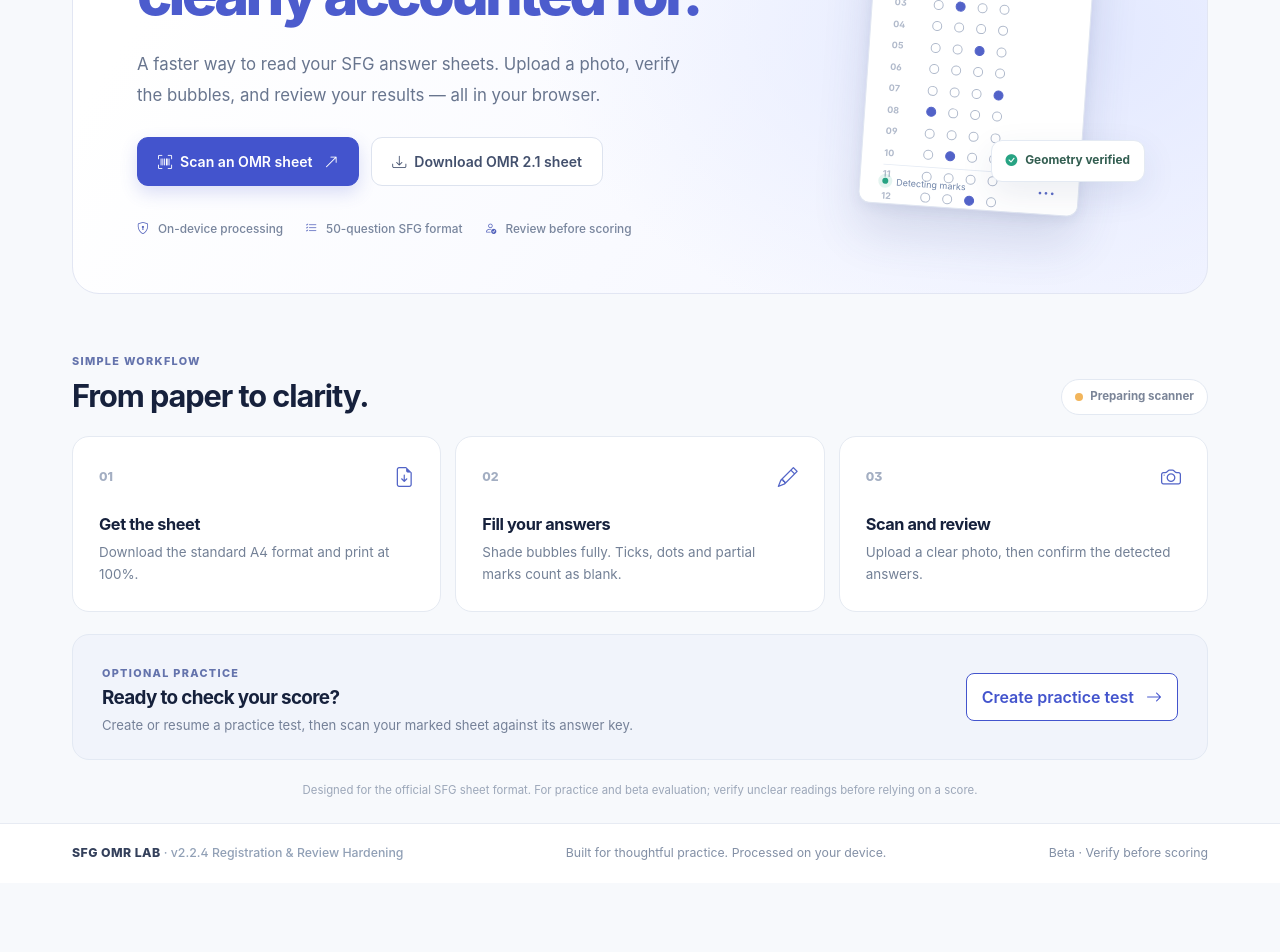
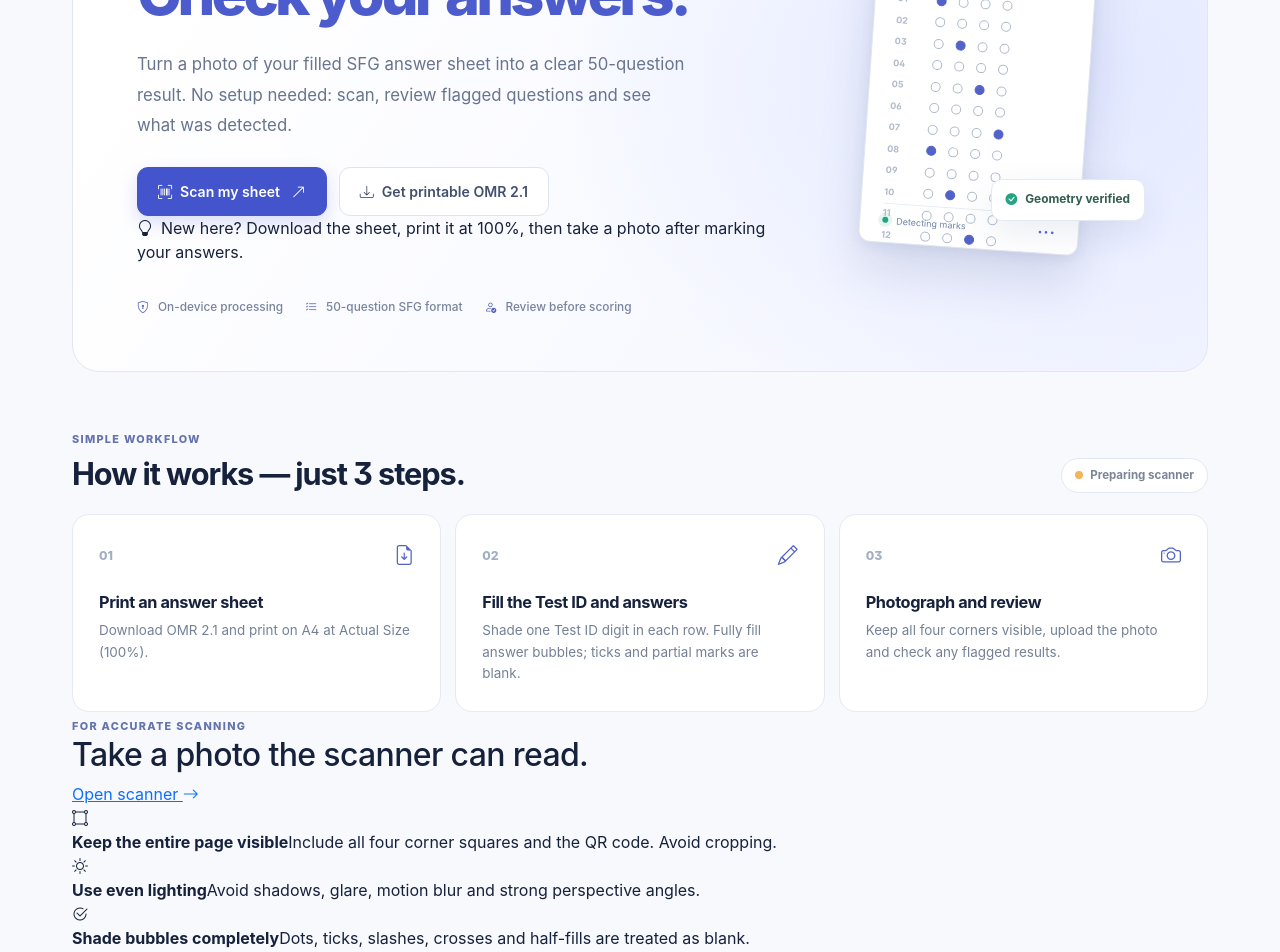
Before and after one commit to aalsiyodha/sfg-omr-lab, a React (Vite) app: page / in a window 1280 px wide. Shown: the part 300-1252 px from the top of the page. Before the commit the page ends 1183 px from the top, so only its background shows below. Built offline with nearby package versions, Linux system fonts and the light colour scheme.

Commit message:
ux: first-time-user homepage copy, three-step instructions and camera photo guidance

```diff
--- a/src/pages/HomePage.tsx
+++ b/src/pages/HomePage.tsx
@@ -6,9 +6,9 @@ import { APP_VERSION } from '../config/version';
 
 interface Props { appState: AppState; }
 const steps = [
-  { n:'01', icon:'bi-file-earmark-arrow-down', title:'Get the sheet', body:'Download the standard A4 format and print at 100%.' },
-  { n:'02', icon:'bi-pencil', title:'Fill your answers', body:'Shade bubbles fully. Ticks, dots and partial marks count as blank.' },
-  { n:'03', icon:'bi-camera', title:'Scan and review', body:'Upload a clear photo, then confirm the detected answers.' },
+  { n:'01', icon:'bi-file-earmark-arrow-down', title:'Print an answer sheet', body:'Download OMR 2.1 and print on A4 at Actual Size (100%).' },
+  { n:'02', icon:'bi-pencil', title:'Fill the Test ID and answers', body:'Shade one Test ID digit in each row. Fully fill answer bubbles; ticks and partial marks are blank.' },
+  { n:'03', icon:'bi-camera', title:'Photograph and review', body:'Keep all four corners visible, upload the photo and check any flagged results.' },
 ];
 
 export default function HomePage({ appState }: Props) {
@@ -25,14 +25,15 @@ export default function HomePage({ appState }: Props) {
       <section className="product-hero">
         <div className="product-hero-content">
           <div className="product-eyebrow"><span className="product-eyebrow-dot" /> SFG OMR LAB <span className="product-eyebrow-separator">/</span> {APP_VERSION}</div>
-          <h1>Every mark,<br/><span>clearly accounted for.</span></h1>
-          <p className="product-hero-lead">A faster way to read your SFG answer sheets. Upload a photo, verify the bubbles, and review your results — all in your browser.</p>
+          <h1>Scan your OMR sheet.<br/><span>Check your answers.</span></h1>
+          <p className="product-hero-lead">Turn a photo of your filled SFG answer sheet into a clear 50-question result. No setup needed: scan, review flagged questions and see what was detected.</p>
           <div className="product-actions">
-            <Link to="/scan" className="btn btn-primary btn-lg product-primary-cta"><i className="bi bi-upc-scan me-2" />Scan an OMR sheet <i className="bi bi-arrow-up-right ms-2" /></Link>
+            <Link to="/scan" className="btn btn-primary btn-lg product-primary-cta"><i className="bi bi-upc-scan me-2" />Scan my sheet <i className="bi bi-arrow-up-right ms-2" /></Link>
             <button type="button" className="btn btn-outline-secondary btn-lg product-secondary-cta" onClick={downloadSheet} disabled={downloading}>
-              <i className="bi bi-download me-2" />{downloading?'Preparing…':'Download OMR 2.1 sheet'}
+              <i className="bi bi-download me-2" />{downloading?'Preparing…':'Get printable OMR 2.1'}
             </button>
           </div>
+          <p className="product-hero-hint"><i className="bi bi-lightbulb me-2" />New here? Download the sheet, print it at 100%, then take a photo after marking your answers.</p>
           <div className="product-trust-row">
             <span><i className="bi bi-shield-lock" /> On-device processing</span>
             <span><i className="bi bi-list-check" /> 50-question SFG format</span>
@@ -62,7 +63,7 @@ export default function HomePage({ appState }: Props) {
 
       <section className="product-workflow" aria-labelledby="workflow-title">
         <div className="product-section-heading">
-          <div><span className="product-kicker">SIMPLE WORKFLOW</span><h2 id="workflow-title">From paper to clarity.</h2></div>
+          <div><span className="product-kicker">SIMPLE WORKFLOW</span><h2 id="workflow-title">How it works — just 3 steps.</h2></div>
           <span className={'product-engine-pill '+(opencv==='ready'?'ready':opencv==='error'?'error':'')}>
             <span className="status-dot" />{opencv==='ready'?'Scanner ready':opencv==='error'?'Scanner unavailable':'Preparing scanner'}
           </span>
@@ -76,11 +77,22 @@ export default function HomePage({ appState }: Props) {
           ))}
         </div>
       </section>
+      <section className="product-quick-guide" aria-labelledby="photo-guide-title">
+        <div className="product-quick-guide-heading">
+          <div><span className="product-kicker">FOR ACCURATE SCANNING</span><h2 id="photo-guide-title">Take a photo the scanner can read.</h2></div>
+          <Link to="/scan" className="product-inline-link">Open scanner <i className="bi bi-arrow-right" /></Link>
+        </div>
+        <div className="product-guide-grid">
+          <div className="product-guide-item"><i className="bi bi-bounding-box-circles" aria-hidden="true" /><div><strong>Keep the entire page visible</strong><span>Include all four corner squares and the QR code. Avoid cropping.</span></div></div>
+          <div className="product-guide-item"><i className="bi bi-brightness-high" aria-hidden="true" /><div><strong>Use even lighting</strong><span>Avoid shadows, glare, motion blur and strong perspective angles.</span></div></div>
+          <div className="product-guide-item"><i className="bi bi-check2-circle" aria-hidden="true" /><div><strong>Shade bubbles completely</strong><span>Dots, ticks, slashes, crosses and half-fills are treated as blank.</span></div></div>
+        </div>
+      </section>
       <section className="product-bottom-callout">
         <div><span className="product-kicker">OPTIONAL PRACTICE</span><h2>Ready to check your score?</h2><p>Create or resume a practice test, then scan your marked sheet against its answer key.</p></div>
         <Link to="/practice" className="btn btn-outline-primary">{practice.activeTest?.status==='active'?'Continue practice test':'Create practice test'} <i className="bi bi-arrow-right ms-2"/></Link>
       </section>
-      <p className="product-disclaimer">Designed for the official SFG sheet format. For practice and beta evaluation; verify unclear readings before relying on a score.</p>
+      <p className="product-disclaimer">Designed for the SFG OMR 2.1 printable sheet. For practice and beta evaluation; verify unclear readings before relying on a score.</p>
     </div>
   );
 }
```
